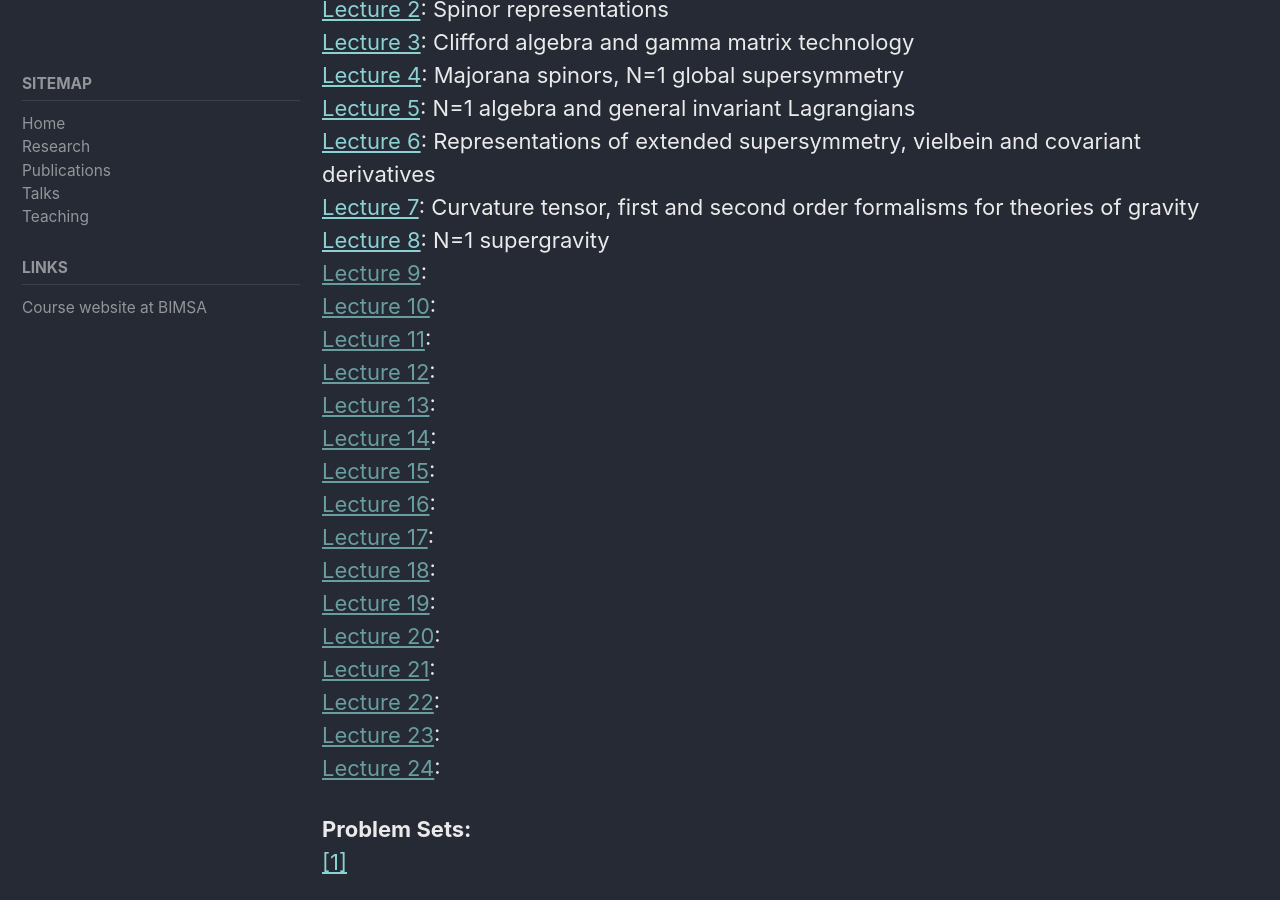
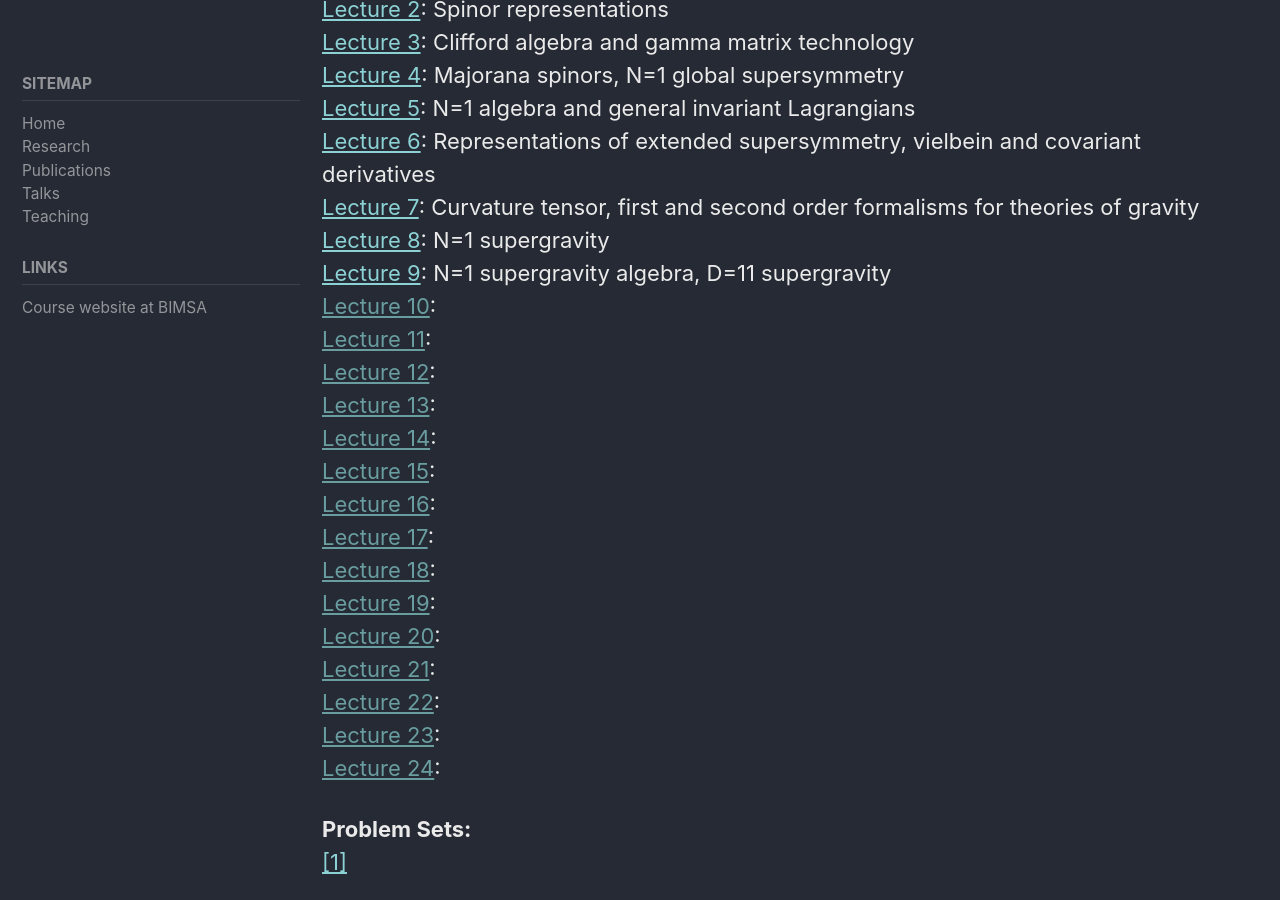
Before and after one commit to ipapadimitriou/ipapadimitriou.github.io, a Jekyll site: the page built from _pages/2022.md, in a window 1280 px wide and 900 px high, scrolled down 827 px. Built offline with Jekyll 4.4.1, drawn with Linux system fonts in a browser that asks for light colours; cached includes are drawn as plain includes.

Commit message:
uploaded lecture 9 of supergravity course

```diff
--- a/_pages/2022.md
+++ b/_pages/2022.md
@@ -54,7 +54,7 @@
 [Lecture 6](./attachments/teaching/Introduction to Supergravity 2022/lecture notes/Introduction to Supergravity - Lecture 6.pdf): Representations of extended supersymmetry, vielbein and covariant derivatives<br>
 [Lecture 7](./attachments/teaching/Introduction to Supergravity 2022/lecture notes/Introduction to Supergravity - Lecture 7.pdf): Curvature tensor, first and second order formalisms for theories of gravity<br>
 [Lecture 8](./attachments/teaching/Introduction to Supergravity 2022/lecture notes/Introduction to Supergravity - Lecture 8.pdf): N=1 supergravity<br>
-[Lecture 9]():  <br>
+[Lecture 9](./attachments/teaching/Introduction to Supergravity 2022/lecture notes/Introduction to Supergravity - Lecture 9.pdf): N=1 supergravity algebra, D=11 supergravity<br>
 [Lecture 10](): <br>
 [Lecture 11](): <br>
 [Lecture 12](): <br>
```
Also changed, not shown: 1 other file.
